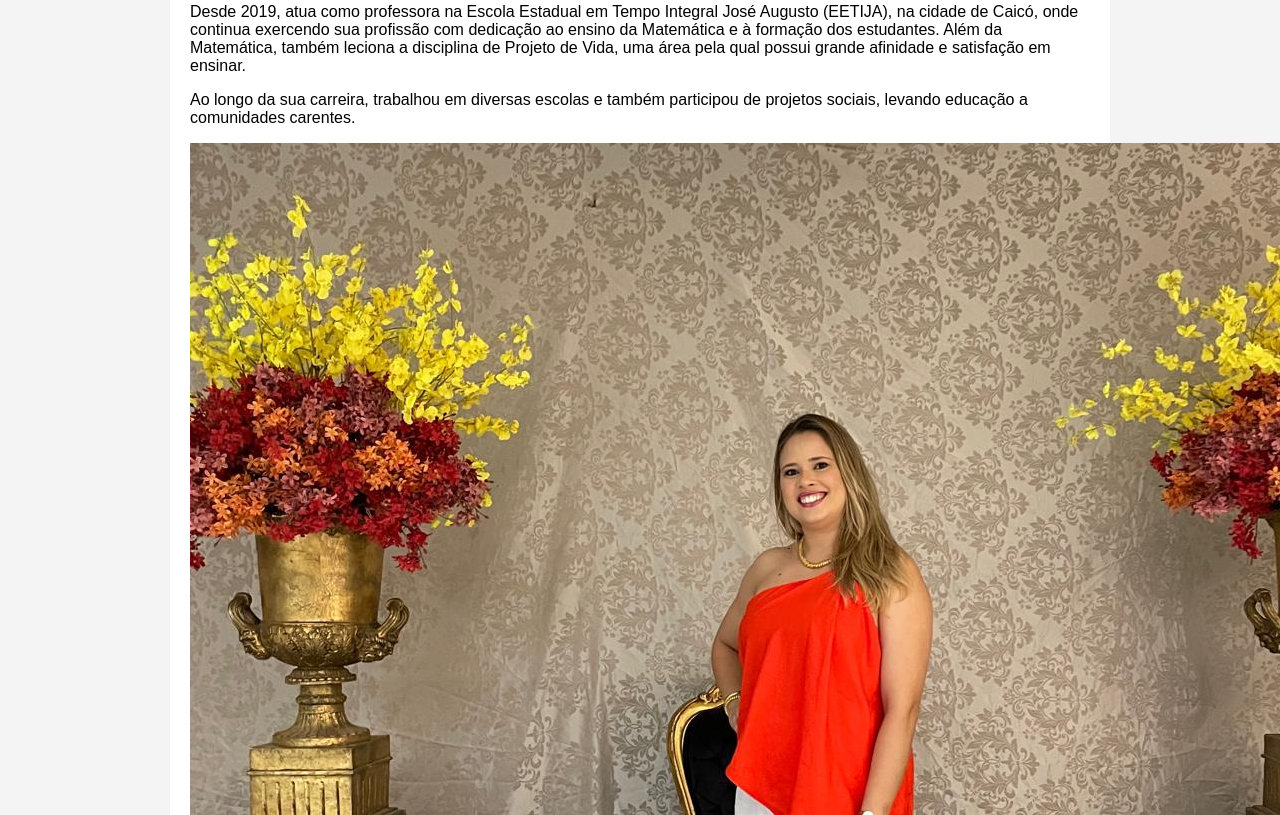
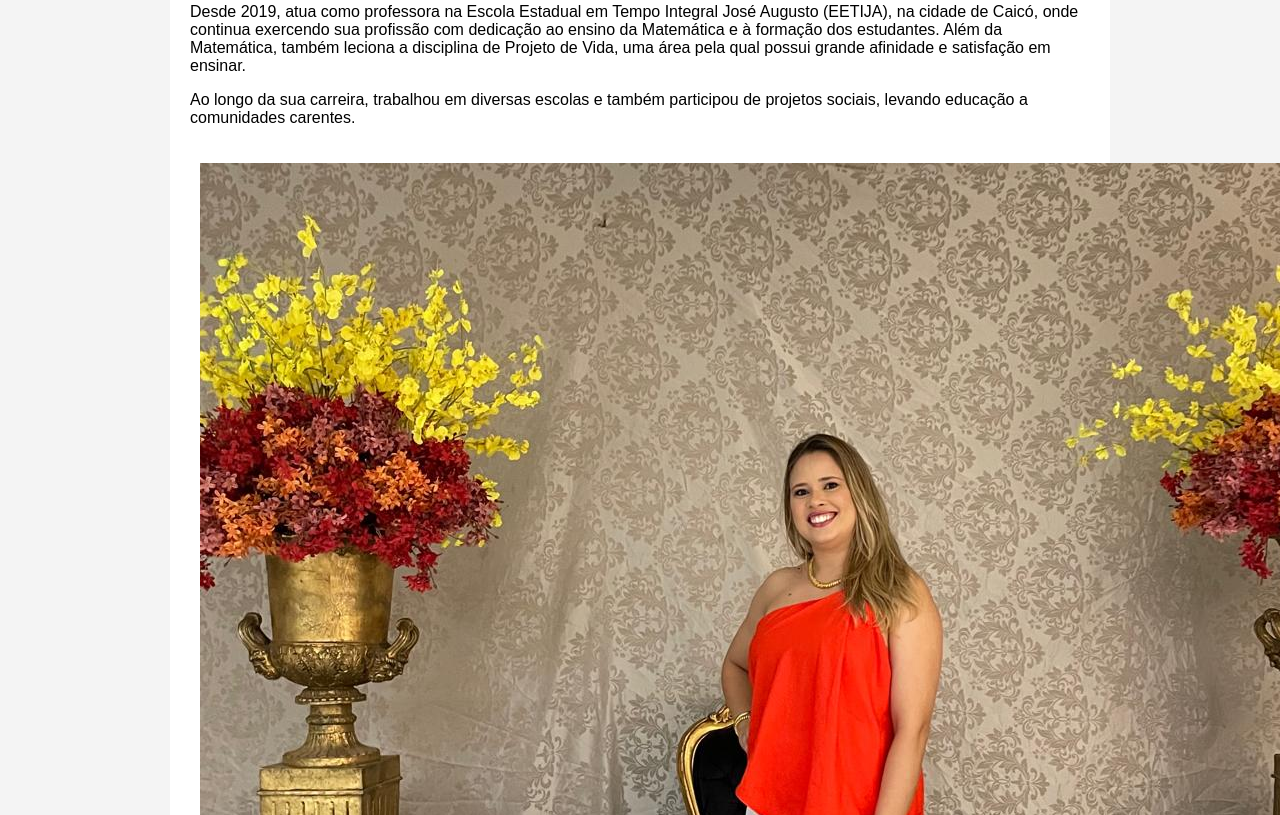
Before and after one commit to zucsuc7-arch/natanna, a plain HTML site: page index.html in a window 1280 px wide. Shown: the part 525-1340 px from the top of the page. Drawn offline with Linux system fonts and the light colour scheme.

Commit message:
Update style.css

```diff
--- a/style.css
+++ b/style.css
@@ -53,3 +53,8 @@ footer {
     color: white;
     margin-top: 20px;
 }
+
+img{
+    padding: 10px;
+    margin: 10px 0;
+}
```
